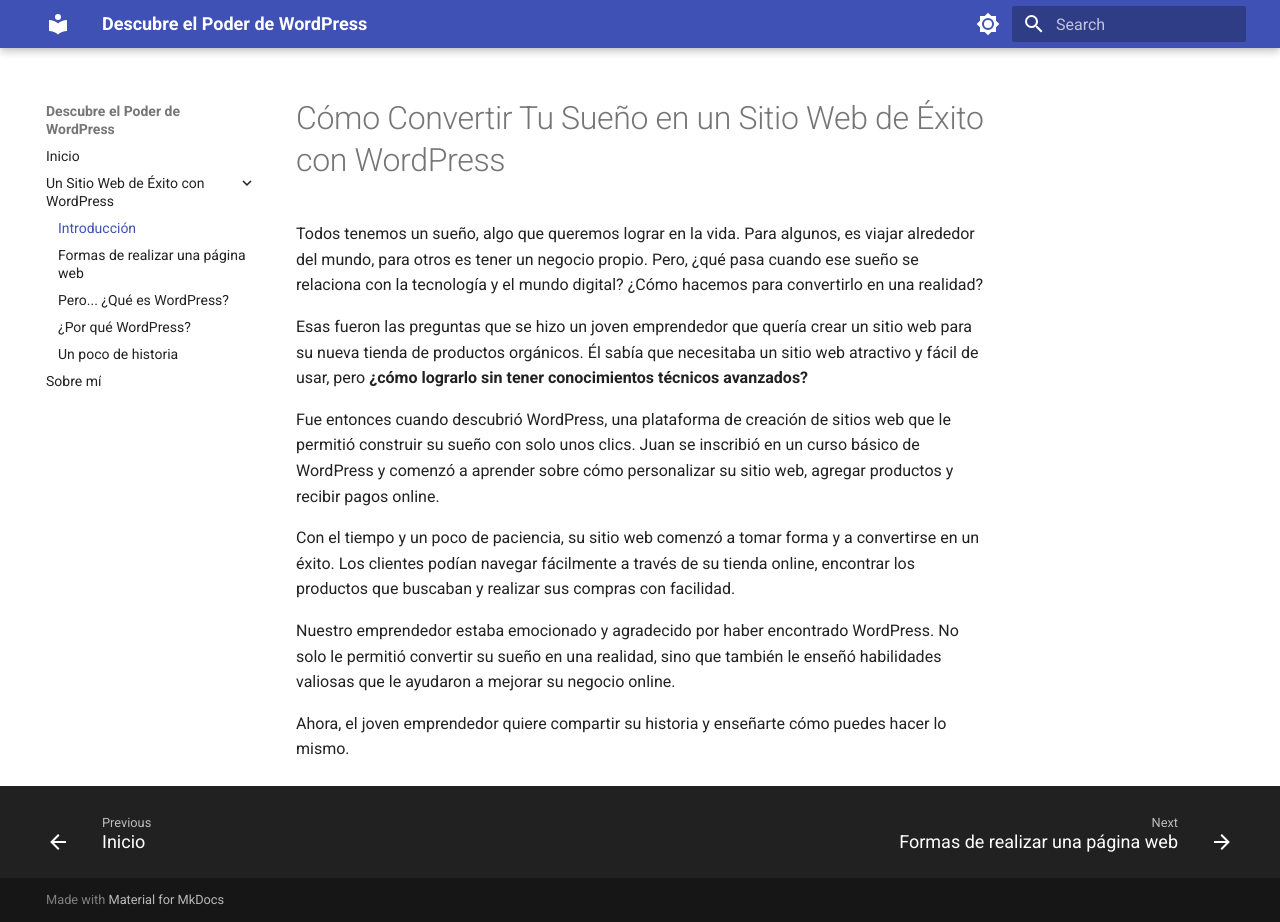
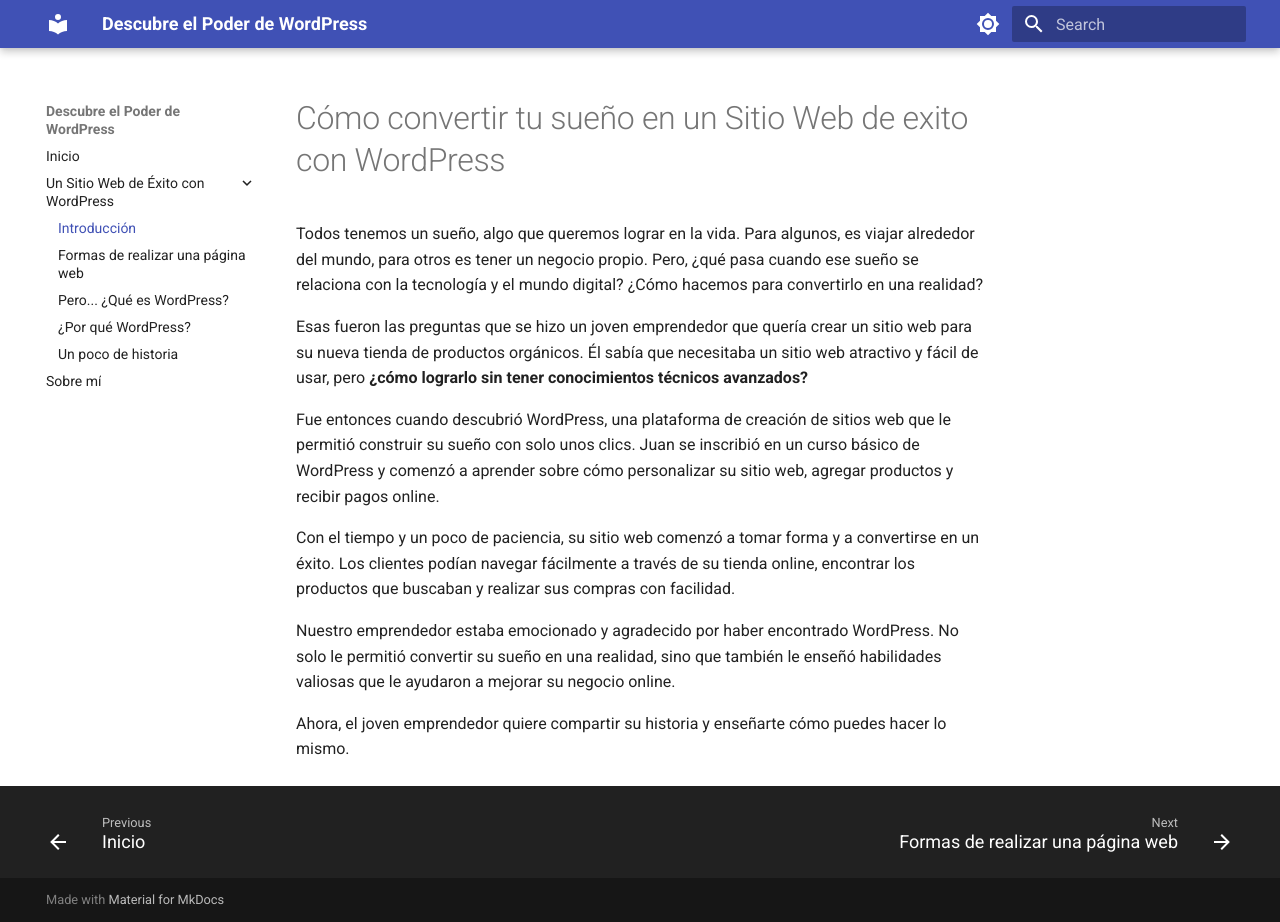
Before and after one commit to juaarbla/Curso-WordPress, an MkDocs documentation site: the page built from docs/tema1/intro.md, in a window 1280 px wide and 922 px high. Built offline with MkDocs 1.6.1 and Material for MkDocs 9.7.7, drawn with Linux system fonts in a browser that asks for light colours.

Commit message:
Fix capitalization in intro.md title

```diff
--- a/docs/tema1/intro.md
+++ b/docs/tema1/intro.md
@@ -1,4 +1,4 @@
-# Cómo Convertir Tu Sueño en un Sitio Web de Éxito con WordPress
+# Cómo convertir tu sueño en un Sitio Web de exito con WordPress
 
 Todos tenemos un sueño, algo que queremos lograr en la vida. Para algunos, es viajar alrededor del mundo, para otros es tener un negocio propio. Pero, ¿qué pasa cuando ese sueño se relaciona con la tecnología y el mundo digital? ¿Cómo hacemos para convertirlo en una realidad?
 
```
